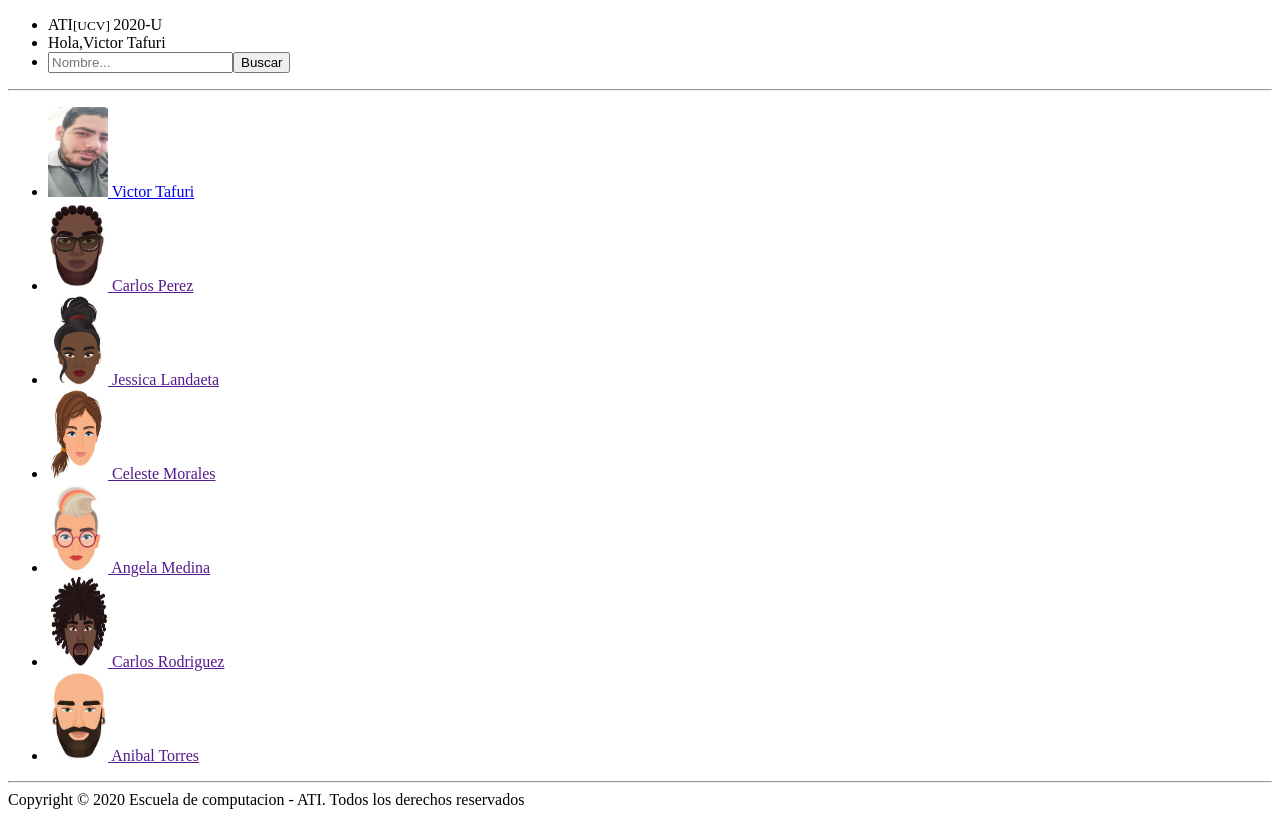
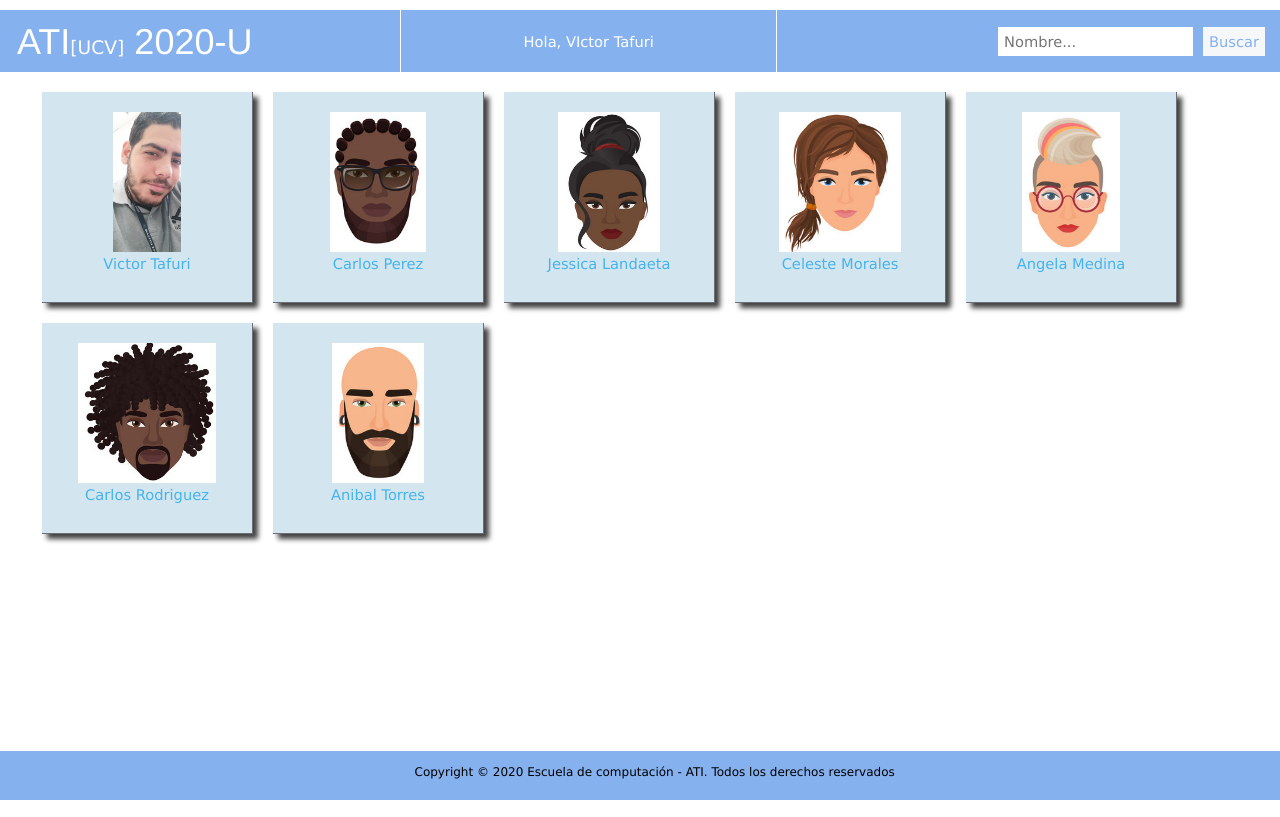
Before and after one commit to ATI1-UCV/ati_2020_U, a PHP site: page / in a window 1280 px wide. Run offline with PHP 8.4, Linux system fonts and the light colour scheme.

Commit message:
archivos reto 9

```diff
--- a/25504486/perfil.html
+++ b/25504486/perfil.html
@@ -24,7 +24,7 @@
 	<table>
 	<tr>
 		<td>
-			<img id="imagen"  src ="25504486.jpeg" alt ="imagen" >
+			<img id="imagen"  src ="25504486.jpeg" alt ="imagen">
 		</td>
 		<td id = "td_1">
 			<h1>Victor Daniel Tafuri Vidal</h1>
@@ -35,7 +35,8 @@
 			<p> Mis Video juegos Favoritos son:	the last of us </p>
 			<p> <b>Lenguajes Aprendidios: 	c++,java </b></p>
 			<p>Si necesitan comunicarse conmigo me pueden escribir a: <a href = "mailto: victortafuri2@gmail.com">victortafuri2@gmail.com</a></p>
-
+	</tr>
+	</table>
 	    </section>
 	    <footer>
 	        Copyright © 2020 Escuela de computación - ATI. Todos los derechos reservados
--- /dev/null
+++ b/css/index.css
@@ -0,0 +1,35 @@
+section ul li {
+ display:inline;
+ float:left;
+ background-color: #d3e6f0;
+ padding: 20px;
+ width: 170px;
+ height:170px;
+ margin: 10px;
+text-align: center;
+border-right: #6b6f75 solid 1px;
+border-bottom: #6b6f75 solid 1px;
+box-shadow: 5px 5px 5px 0px rgba(0,0,0,0.75);
+	overflow: hidden;
+}
+
+section ul li img {
+	width: 140px;
+	height: 140px;
+	object-fit: contain;
+
+}
+
+section ul li:hover{
+	background-color: #99c5dd;
+	transform:scale(1.05) rotate(5deg);
+
+
+}
+
+section ul li a {
+	font-family:arial;
+	font-size:10pt;
+	color: #45b3ed;
+	text-decoration: none;
+}
--- a/css/style.css
+++ b/css/style.css
@@ -76,3 +76,23 @@ footer {
   height: 20px;
   font-size: 9pt;
 }
+
+.busqueda input[type = button] {
+
+padding: 6px;
+background: #f5f7f9;
+border: none;
+cursor: pointer;
+color: #86b1ef;
+
+
+}
+
+
+.busqueda input[type=search] {
+padding: 6px;
+border: none;
+margin-right: 10px;
+}
+
+}
--- a/index.html
+++ b/index.html
@@ -1,40 +1,39 @@
-<!DOCTYPE html>
+<!DOCTYPE HTML>
 <html>
 	<head>
-		<meta charset="utf-8">
-
-		<link rel="shortcut icon" href="http://www.ciens.ucv.ve/portalasig2/favicon.ico" type="image/x-icon">
-		<title>ATI[UCV]2020-U</title>
+	   <meta http-equiv="Content-Type" content="text/html; charset=UTF-8"/>
+		<meta charset="UTF-8">
+		<link rel="icon" href="http://www.ciens.ucv.ve/portalasig2/favicon.ico" type="image/x-icon">
+		<link rel="stylesheet" href="css/style.css"  type="text/css">
+		<link rel="stylesheet" href="css/index.css"  type="text/css">
+		<title>ATI[UCV] 2020-U</title>
 	</head>
 	<body>
-		<header>
-
+	    <header>
 			<nav>
 				<ul>
-					<li>ATI<small>[UCV] </small>2020-U</li>
-					<li>Hola,Victor Tafuri</li>
-					<li><form><input type="seach" placeholder="Nombre..." name="busqueda"><input type="button" value= "Buscar"></form></li>
+					<li class="logo">ATI<small>[UCV]</small> 2020-U</li>
+					<li class="saludo">Hola, VIctor Tafuri</li>
+					<li class="busqueda"><form><input type="search" placeholder="Nombre..." name="busqueda"><input type="button" value= "Buscar"></form></li>
 				</ul>
 			</nav>
-			<hr>
+	    </header>
+	    <section>
+	       <ul>
+				<li><a href="25504486/perfil.html"><img src="25504486/25504486.jpeg" > <span>Victor Tafuri</span></a></li>
+				<li><a href=""><img src="dummy6/dummy.jpg" > <span>Carlos Perez</span></a></li>
+				<li><a href=""><img src="dummy1/dummy.jpg" > <span>Jessica Landaeta</span></a></li>
+				<li><a href=""><img src="dummy2/dummy.jpg" > <span>Celeste Morales</span></a></li>
+				<li><a href=""><img src="dummy3/dummy.jpg" > <span>Angela Medina</span></a></li>
+				<li><a href=""><img src="dummy4/dummy.jpg" > <span>Carlos Rodriguez</span></a></li>
+				<li><a href=""><img src="dummy5/dummy.jpg" > <span>Anibal Torres</span></a></li>
+			</ul>
 
-		</header>
 
-		<section>
-			<ul>
-				<li><a href="25504486/perfil.html"><img src="25504486/25504486.jpeg" width="60" height="90"> <span>Victor Tafuri</span></a></li>
-				<li><a href=""><img src="dummy6/dummy.jpg" width="60" height="90"> <span>Carlos Perez</span></a></li>
-				<li><a href=""><img src="dummy1/dummy.jpg" width="60" height="90"> <span>Jessica Landaeta</span></a></li>
-				<li><a href=""><img src="dummy2/dummy.jpg" width="60" height="90"> <span>Celeste Morales</span></a></li>
-				<li><a href=""><img src="dummy3/dummy.jpg" width="60" height="90"> <span>Angela Medina</span></a></li>
-				<li><a href=""><img src="dummy4/dummy.jpg" width="60" height="90"> <span>Carlos Rodriguez</span></a></li>
-				<li><a href=""><img src="dummy5/dummy.jpg" width="60" height="90"> <span>Anibal Torres</span></a></li>
-			</ul>
-			<hr>
-		</section>
 
-		<footer>
-			Copyright © 2020 Escuela de computacion - ATI. Todos los derechos reservados
-		</footer>
+	    </section>
+	    <footer>
+	        Copyright © 2020 Escuela de computación - ATI. Todos los derechos reservados
+	    </footer>
 	</body>
 </html>
```
Also changed, not shown: estructura.html (deleted, +0 -30 lines).
